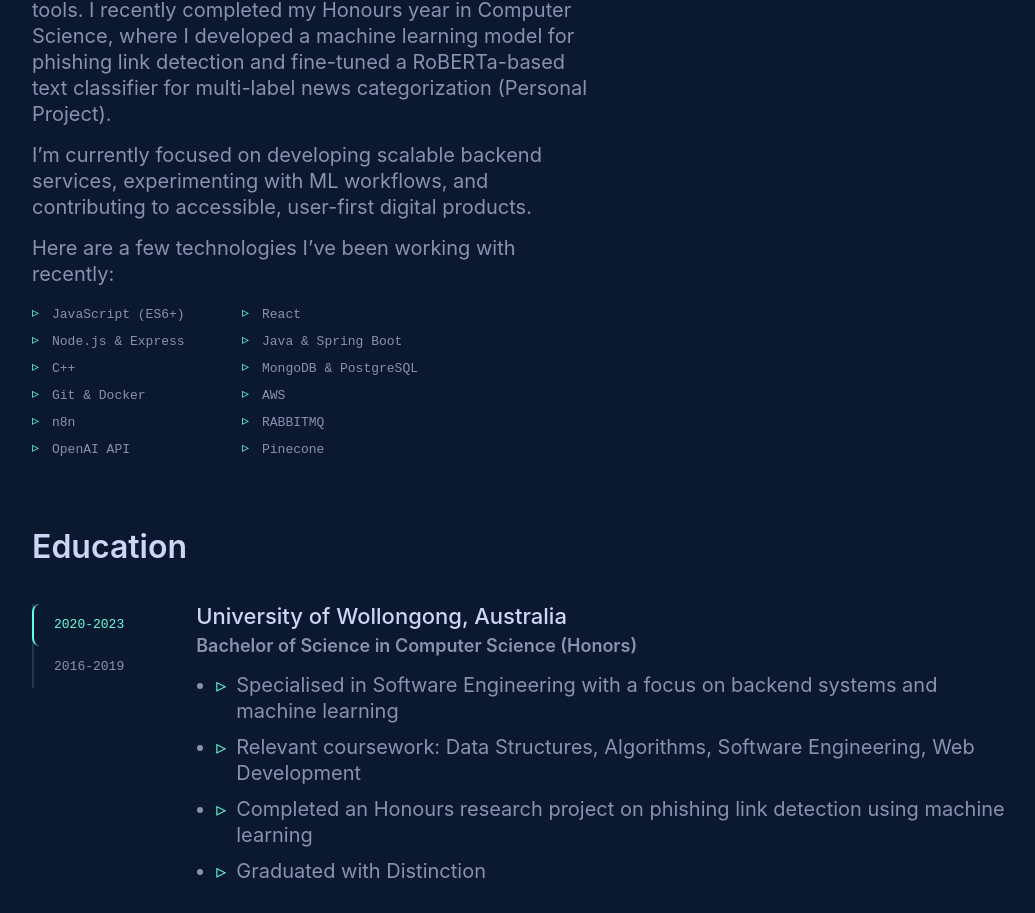
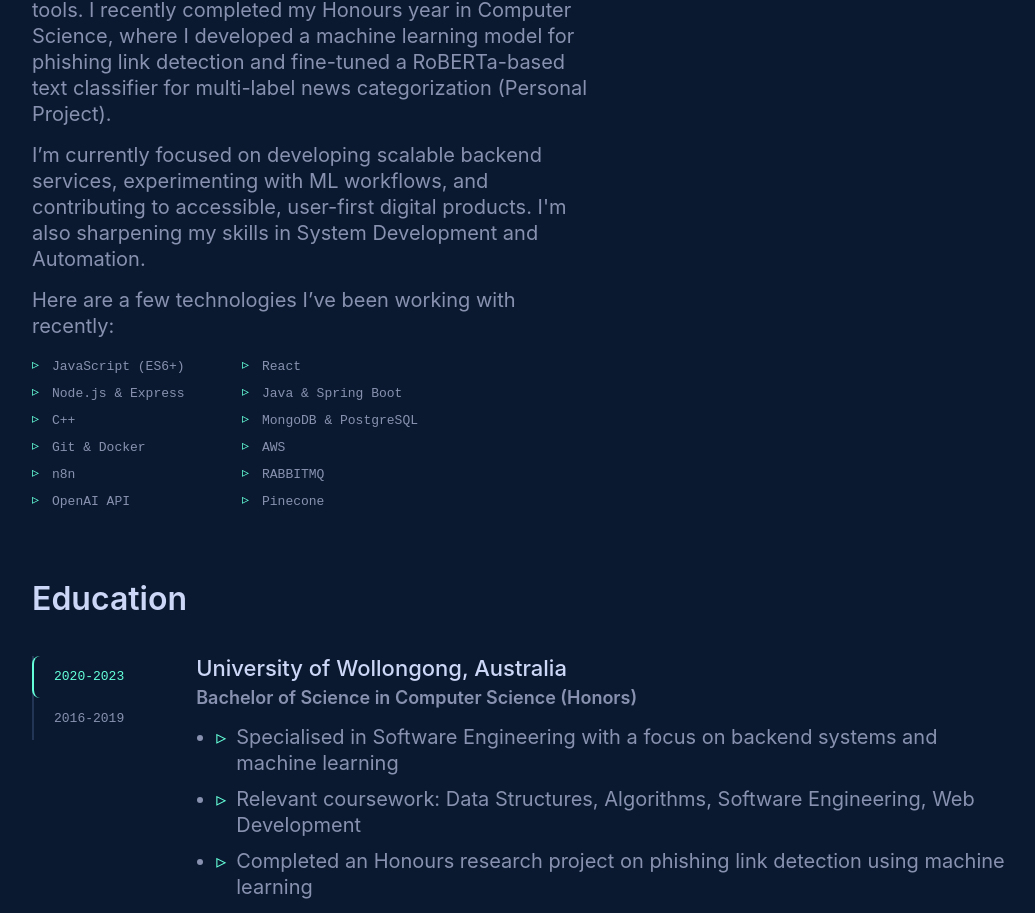
Before and after one commit to LouisYangga/Portfolio_with_chatbot, a React (Vite) app in the folder portfolio-frontend/: page / in a window 1280 px wide. Shown: the part 1971-2884 px from the top of the page, without its empty margins (118-1153 px from the left). Built offline with nearby package versions, Linux system fonts and the light colour scheme; no server answers; the HTML template or start-up script is replaced by a standard one.

Commit message:
update about and hero section

```diff
--- a/portfolio-frontend/src/components/sections/About.jsx
+++ b/portfolio-frontend/src/components/sections/About.jsx
@@ -43,7 +43,8 @@ const About = () => {
 
           <p>
             I’m currently focused on developing scalable backend services, experimenting with ML workflows,
-            and contributing to accessible, user-first digital products.
+            and contributing to accessible, user-first digital products. I'm also sharpening my skills in System Development
+            and Automation.
           </p>
 
           <p>
--- a/portfolio-frontend/src/components/sections/Hero.jsx
+++ b/portfolio-frontend/src/components/sections/Hero.jsx
@@ -15,7 +15,7 @@ const Hero = () => {
         <p>
         I'm a passionate software engineer with a strong foundation in full-stack development, machine learning, and user-focused design.
         I enjoy turning complex ideas into scalable, clean code — from APIs to intelligent systems. Currently,
-        I'm building accessible, practical tools and experimenting with AI-powered solutions to improve digital experiences.
+        I'm building accessible, practical tools and experimenting with AI-powered solutions and automation tools to improve digital experiences.
         </p>
         <motion.div
           initial={{ opacity: 0 }}
```
